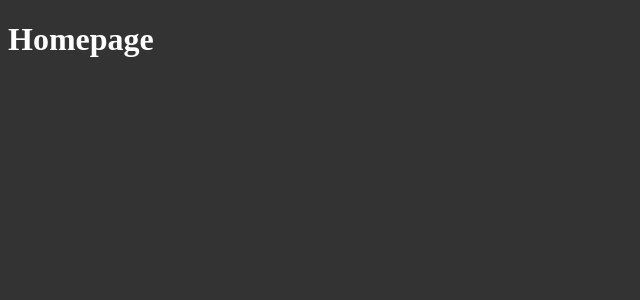
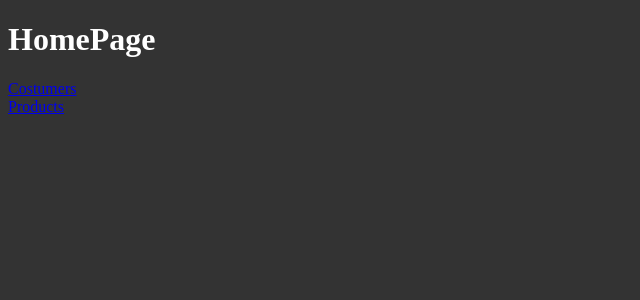
Before and after one commit to Jaoovit/nextwebapp, a Next.js app: page / in a window 1280 px wide. Shown: the top 300 px of the page, without its empty margins (0-640 px from the left). Built offline with nearby package versions, Linux system fonts and the light colour scheme.

Commit message:
create a navigation sistem in the homepage

```diff
--- a/src/components/header.jsx
+++ b/src/components/header.jsx
@@ -1,7 +1,10 @@
+import Link from "next/link"
+
 export default function Header(props) {
     return(
-        <header>
+        <div>
             <h1>{props.title}</h1>
-        </header>
+            <Link href="/">Back</Link>
+        </div>
     )
 }
--- a/src/components/navigation.jsx
+++ b/src/components/navigation.jsx
@@ -1,5 +1,9 @@
+import Link from "next/link"
+
 export default function navigation (props) {
     return(
-        <link href={props.navigation} passHref>Back</link>
+        <Link href={props.fate} passHref>
+        <div> {props.text}</div>
+        </Link>
     )
 }
--- a/src/pages/index.jsx
+++ b/src/pages/index.jsx
@@ -1,9 +1,11 @@
-import Header from "../components/header"
+import Navigation from "../components/navigation"
 
 export default function home() {
     return(
         <div>
-            <Header title="Homepage" />
+            <h1>HomePage</h1>
+            <Navigation text= "Costumers" fate="/costumers"/>
+            <Navigation text= "Products" fate="/products"/>
         </div>
     )
 }
```
Also changed, not shown: src/styles/navigation.css (deleted, +0 -7 lines), src/styles/navigation.module.css (added).
